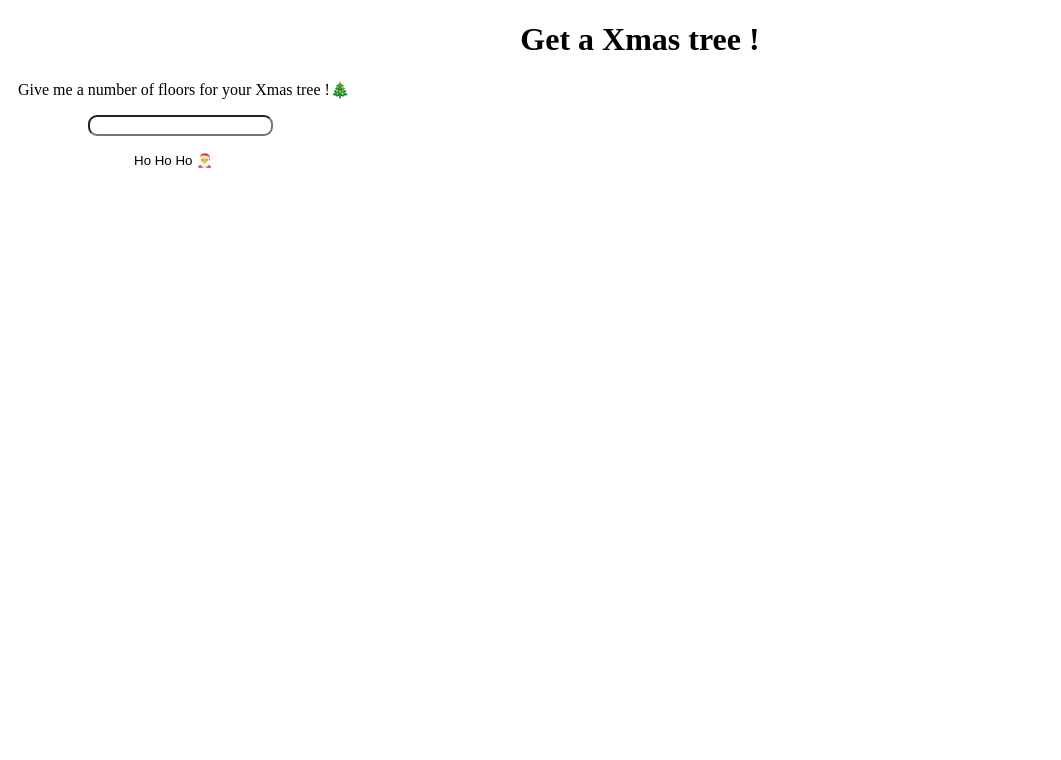
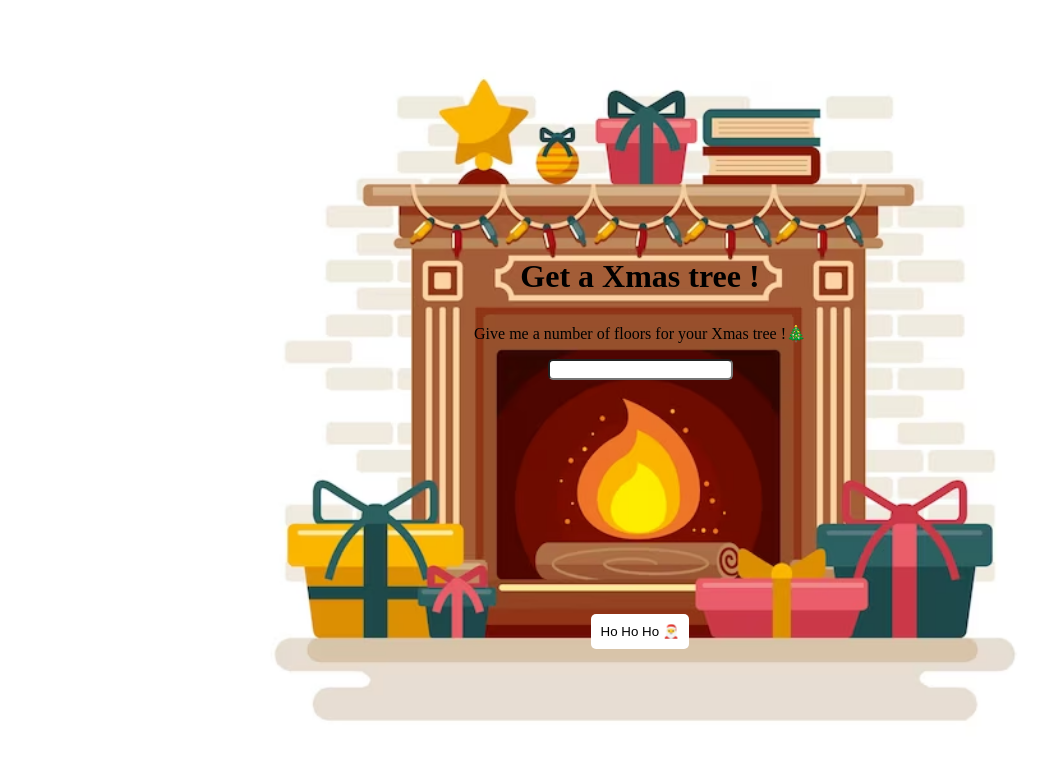
Before and after one commit to TimotheeRoy/ExosInividuelles, a plain HTML site: page exo9/exo9.html in a window 1280 px wide. Shown: the whole page, without its empty margins (0-1061 px from the left). Drawn offline with Linux system fonts and the light colour scheme.

Commit message:
v1 finie de l'exo 9

```diff
--- a/exo9/exo9.css
+++ b/exo9/exo9.css
@@ -1,15 +1,26 @@
+body{
+    background-image: url(fireplace.avif) ;
+    background-repeat: no-repeat;
+    background-size: 100vh;
+    background-position: center top;
+    margin: 0;
+}
+
 h1 {
     display: flex;
     justify-content: center;
+    align-items: center;
+    height: 69vh;
+    margin: 0;
 }
 
 #btn{
     margin-top: 10px;
-    border-radius: 10px;
-    height: 30px;
+    border-radius: 5px;
     border: none;
     background-color: white;
-    margin-left: 110px;
+    padding: 10px;
+    margin-top: 27vh;
 }
 
 #btn:hover{
@@ -20,16 +31,19 @@ h1 {
 }
 
 .display {
-    margin-left: 10px;
-}
+    display: flex;
+    flex-direction: column;
+    align-items: center ;
+    margin-top: -30.5vh;}
 
 input{
-    border-radius: 9px;
-    height: 15px;
-    margin-left: 70px;
+    border-radius: 5px;
 }
 
 #tree {
-    margin-left: 120px;
     color: #095228;
+    display: flex;
+    align-items:flex-start;
+    margin-top: -60vh;
+    font-size: 7vh;
 }
--- a/exo9/exo9.html
+++ b/exo9/exo9.html
@@ -16,8 +16,9 @@
         <br>
 
         <button id="btn">Ho Ho Ho 🎅</button>
-        <div id="tree"></div>
     </div>
+
+    <div id="tree"></div>
 
 
 
--- a/exo9/exo9.js
+++ b/exo9/exo9.js
@@ -51,7 +51,6 @@ const sapin = (n) => {
     return tree;
 }
 
-
 const btn = document.querySelector('#btn')
 const inputNumber = document.querySelector('input')
 const tree = document.querySelector('#tree')
@@ -66,7 +65,7 @@ inputNumber.addEventListener('keypress', (e) => {
 })
 
 
-btn.addEventListener('click', (e) => {
+btn.addEventListener('click', () => {
     tree.innerHTML = '';
     const XmasTree = sapin(parseInt(inputNumber.value)-1).replace(/\n/g, '<br>')
     tree.innerHTML += `<pre>${XmasTree} </pre>`
```
Also changed, not shown: exo9/fireplace.avif (added), 1 other file.
